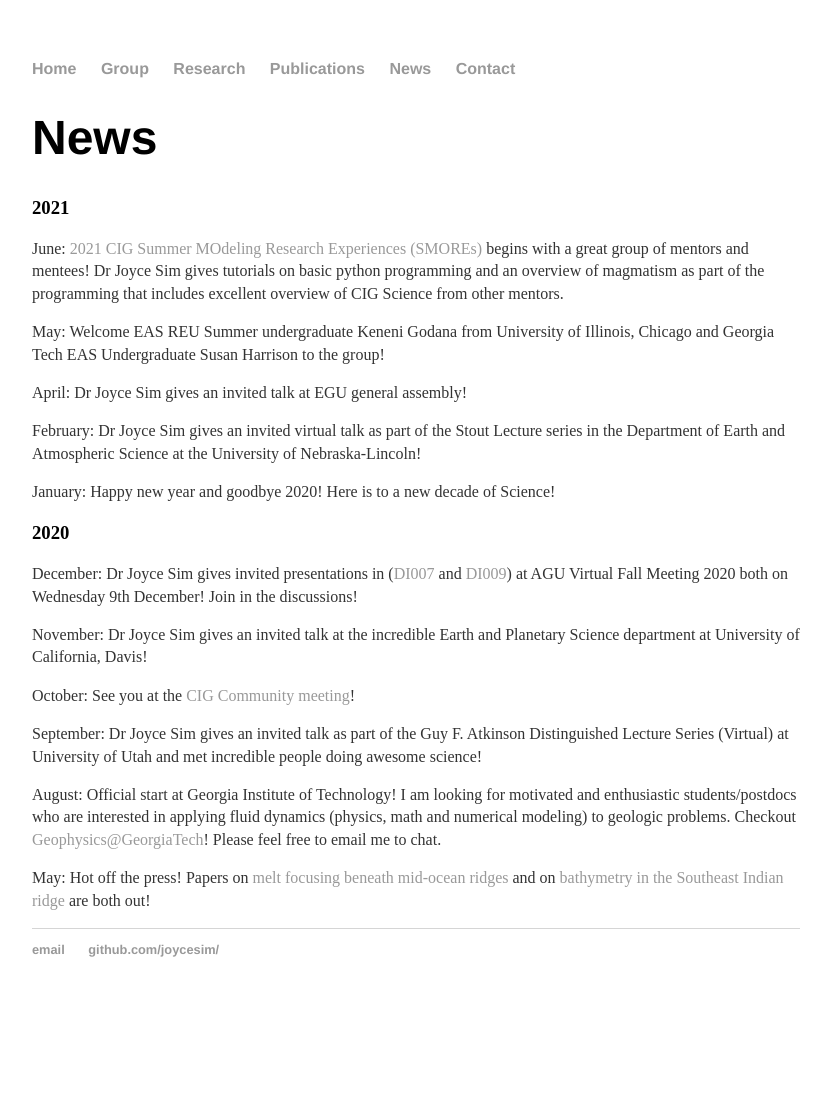
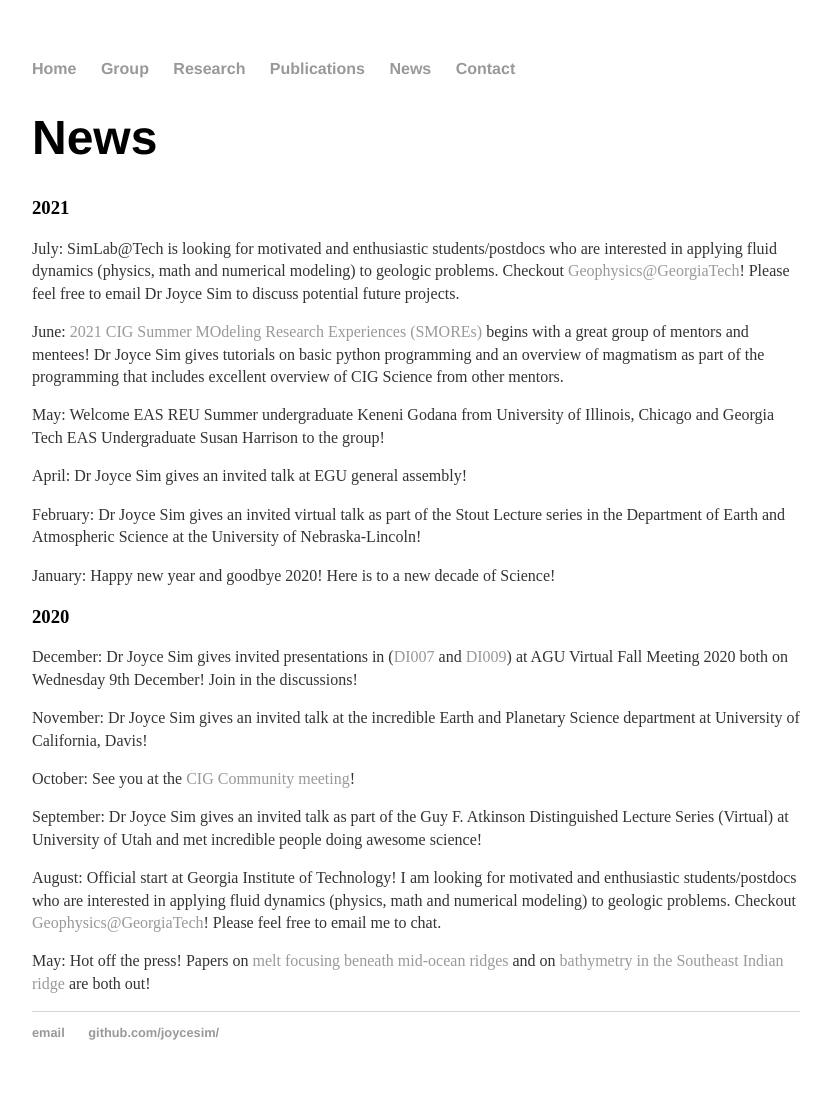
Before and after one commit to joycesim/joycesim.github.io, a Jekyll site: the page built from news/index.md, in a window 1280 px wide. Shown: the whole page, without its empty margins (224-1055 px from the left). Built offline with Jekyll 4.4.1, drawn with Linux system fonts in a browser that asks for light colours; before the commit the page ends 1017 px from its top, so only the background shows below that.

Commit message:
Update index.md

```diff
--- a/news/index.md
+++ b/news/index.md
@@ -5,6 +5,7 @@ title: News
 # {{page.title}}
 
 ### 2021
+July: SimLab@Tech is looking for motivated and enthusiastic students/postdocs who are interested in applying fluid dynamics (physics, math and numerical modeling) to geologic problems. Checkout [Geophysics@GeorgiaTech](http://geophysics.eas.gatech.edu/)! Please feel free to email Dr Joyce Sim to discuss potential future projects.
 
 June: [2021 CIG Summer MOdeling Research Experiences (SMOREs)](https://geodynamics.org/cig/events/calendar/2021-smores/?eID=1912) begins with a great group of mentors and mentees! Dr Joyce Sim gives tutorials on basic python programming and an overview of magmatism as part of the programming that includes excellent overview of CIG Science from other mentors.
 
```
